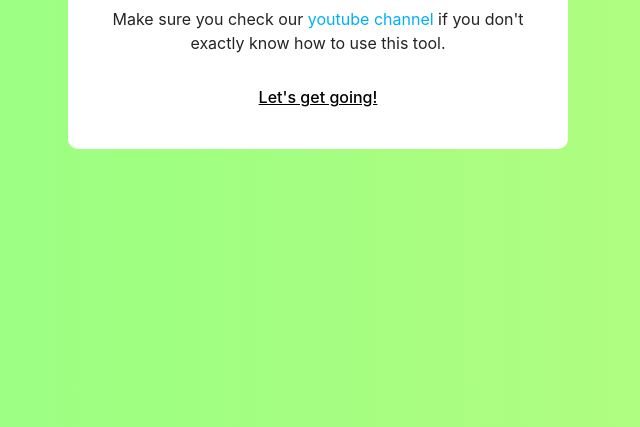
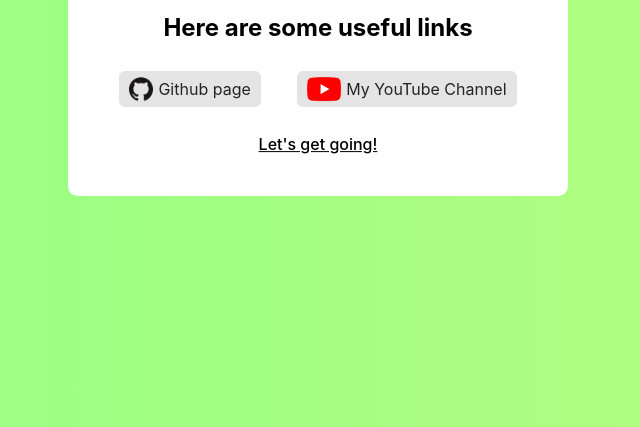
Before and after one commit to cazeip/rick, an Electron app: page UI/index.html in a window 1280 px wide. Shown: the part 373-800 px from the top of the page, without its empty margins (322-962 px from the left). Drawn offline with Linux system fonts and the light colour scheme.

Commit message:
Can now open links in browser

```diff
--- a/UI/css.css
+++ b/UI/css.css
@@ -100,6 +100,7 @@ html {
 }
 #splashscreen h1 {
     margin: 0;
+    font-size: 2em;
 }
 #splashscreen p {
     color: var(--modal-secondary);
@@ -112,6 +113,41 @@ html {
 }
 .interactableBtn:hover {
     text-decoration: underline;
+}
+.links{
+    display: flex;
+    justify-content: space-evenly;
+}
+.sc_link:hover{
+    text-decoration: none;
+    background-image: none;
+    transform: translateY(-5px);
+}
+.sc_link{
+    display: flex;
+    background-color: var(--bg-secondary);
+    padding: 6px 10px;
+    margin: 5px;
+    border-radius: 6px;
+    transition: all 200ms;
+}
+.sc_link_img{
+    /* height: 100%; */
+    background-size: cover;
+    background-repeat: no-repeat;
+    background-position: center;
+}
+.sc_link_img.youtube{
+    background-image: url(youtube.png);
+    width: 34px;
+}
+.sc_link_img.github{
+    width: 24px;
+    background-image: url(github.png);
+}
+.sc_link_txt{
+    margin-left: 5px;
+    color: var(--modal-secondary);
 }
 #editor,
 #mainMenu {
@@ -957,36 +993,6 @@ html {
     to {
         clip: rect(64px, 9999px, 117px, 0);
     }
-}
-a,
-body,
-button,
-div,
-em,
-h1,
-h2,
-h3,
-h4,
-h5,
-h6,
-html,
-img,
-input,
-p,
-q,
-s,
-small,
-span,
-var {
-    margin: 0;
-    padding: 0;
-    border: 0;
-    outline: 0;
-    font-weight: inherit;
-    font-style: inherit;
-    font-family: inherit;
-    font-size: 100%;
-    vertical-align: baseline;
 }
 a img {
     border: none;
--- a/UI/index.html
+++ b/UI/index.html
@@ -46,7 +46,17 @@
             <div id="splashscreen">
                 <h1 id="splashscreenWelcome">Welcome!</h1>
                 <p>This app allows you to set and save custom Rich Presence presets that will show up on your Discord profile.</p>
-                <p>Make sure you check our <a href="http://youtube.com">youtube channel</a> if you don't exactly know how to use this tool.</p>
+                <h2>Here are some useful links</h2>
+                <div class="links">
+                    <a class="sc_link" href="https://github.com/cazeip/rick" target="_blank">
+                        <div class="sc_link_img github"></div>
+                        <div class="sc_link_txt">Github page</div>
+                    </a>
+                    <a class="sc_link" href="https://www.youtube.com/channel/UC851k9ewQwHnk3T1ZtZrThg" target="_blank">
+                        <div class="sc_link_img youtube"></div>
+                        <div class="sc_link_txt">My YouTube Channel</div>
+                    </a>
+                </div>
                 <div class="backButtonContainer">
                     <span id="splashscreenButton" class="interactableBtn" style="text-decoration: underline;">Let's get going!</span>
                 </div>
@@ -54,7 +64,7 @@
             <div id="mainMenu" style="z-index: 1;">
                 <div id="videoReminder">
                     <span>
-                        Watching <a href="https://youtu.be/dQw4w9wgXcq" target="_blank">my</a> video on the subject may help you use this tool.
+                        Watching <a href="https://youtu.be/dQw4w9WgXcQ" target="_blank">my</a> video on the subject may help you use this tool.
                     </span>
                     <button id="newRPC" style="margin-left: auto;" class="button">New Rich Presence</button>
                 </div>
--- a/index.js
+++ b/index.js
@@ -25,7 +25,10 @@ function createWindow() {
 		protocol: 'file:',
 		slashes: true,
 	}));
-
+	mainWindow.webContents.on('new-window', function(e, url) {
+		e.preventDefault();
+		require('electron').shell.openExternal(url);
+	});
 	mainWindow.on('closed', () => {
 		mainWindow = null;
 	});
```
Also changed, not shown: UI/github.png (added), UI/youtube.png (added).
